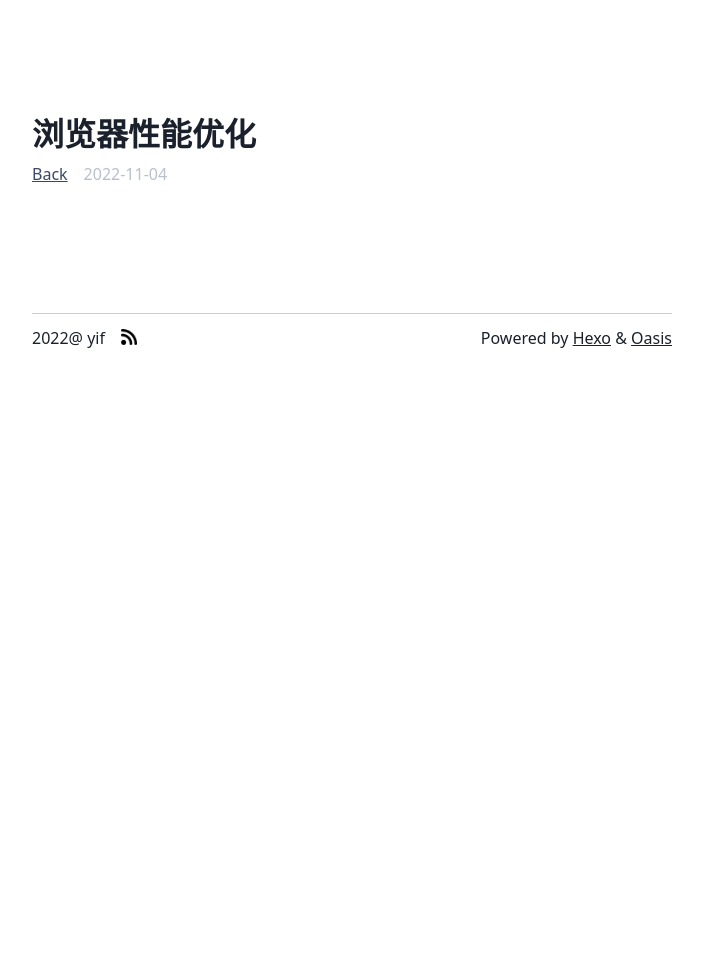
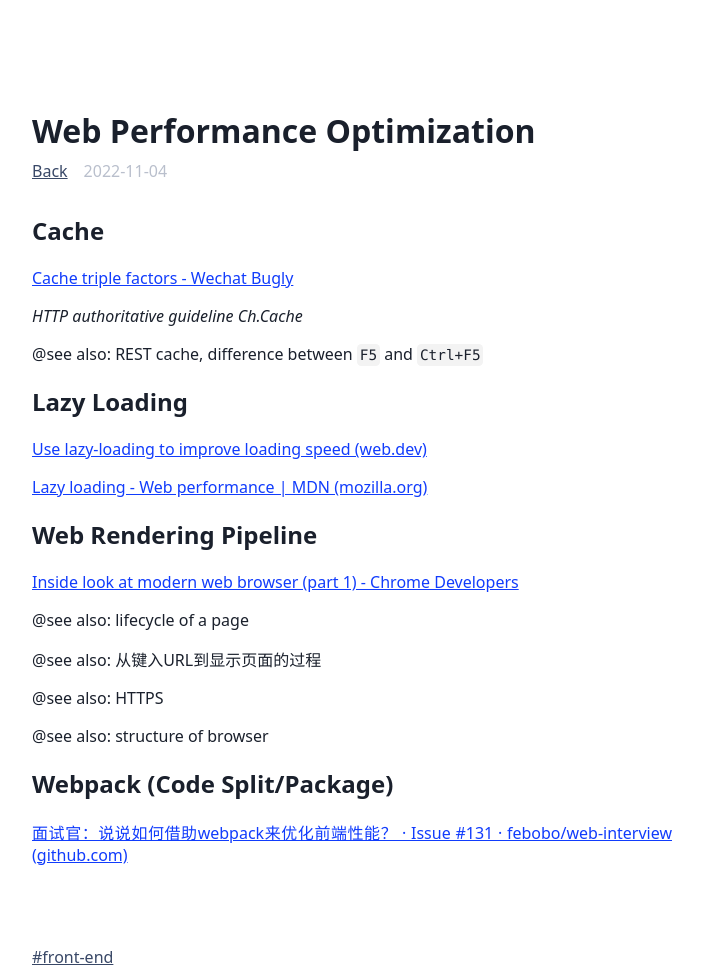
Before and after one commit to eggyShrimp/moshian90s.github.io, a plain HTML site: page 2022/11/04/browser-optimization/index.html in a window 1280 px wide. Shown: the top 971 px of the page, without its empty margins (288-991 px from the left). Before the commit the page ends 800 px from the top, so only its background shows below. Drawn offline with Linux system fonts and the light colour scheme.

Commit message:
Site updated: 2022-11-04 23:38:18

```diff
--- a/2022/11/04/browser-optimization/index.html
+++ b/2022/11/04/browser-optimization/index.html
@@ -1,2 +1,13 @@
-<!DOCTYPE html><html lang="zh-CN"><head><meta charset="UTF-8"><title>浏览器性能优化 │ bigfish's writings😗</title><link rel="stylesheet" href="/css/oasis.css"><meta name="generator" content="Hexo 5.4.2"><link rel="alternate" href="/atom.xml" title="bigfish's writings😗" type="application/atom+xml">
-</head><body><div id="content"><h1 id="title">浏览器性能优化</h1><div id="menu-outer"><nav id="menu-inner"><a id="menu-back" href="javascript:history.back()">Back</a><time datetime="2022-11-04T14:29:34.000Z">2022-11-04</time></nav></div><div id="content-outer"><div id="content-inner"><article id="post"></article><div id="paginator"></div></div></div><div id="bottom-outer"><div id="bottom-inner"><hr><div><div><a>2022@ yif</a><a href="/atom.xml"><img src="/assets/rss.png"></a></div><div id="hexo"><a>Powered by&nbsp</a><a target="_blank" rel="noopener" href="https://hexo.io">Hexo</a><a>&nbsp&&nbsp</a><a target="_blank" rel="noopener" href="https://github.com/qiantao94/hexo-theme-oasis">Oasis</a></div></div></div></div></div></body><script src="/js/oasis.js"></script></html>
+<!DOCTYPE html><html lang="zh-CN"><head><meta charset="UTF-8"><title>Web Performance Optimization │ bigfish's writings😗</title><link rel="stylesheet" href="/css/oasis.css"><meta name="generator" content="Hexo 5.4.2"><link rel="alternate" href="/atom.xml" title="bigfish's writings😗" type="application/atom+xml">
+</head><body><div id="content"><h1 id="title">Web Performance Optimization</h1><div id="menu-outer"><nav id="menu-inner"><a id="menu-back" href="javascript:history.back()">Back</a><time datetime="2022-11-04T14:29:34.000Z">2022-11-04</time></nav></div><div id="content-outer"><div id="content-inner"><article id="post"><h1 id="Cache"><a href="#Cache" class="headerlink" title="Cache"></a>Cache</h1><p><a target="_blank" rel="noopener" href="https://mp.weixin.qq.com/s/qOMO0LIdA47j3RjhbCWUEQ">Cache triple factors - Wechat Bugly</a></p>
+<p><em>HTTP authoritative guideline Ch.Cache</em></p>
+<p>@see also: REST cache, difference between <code>F5</code> and <code>Ctrl+F5</code></p>
+<h1 id="Lazy-Loading"><a href="#Lazy-Loading" class="headerlink" title="Lazy Loading"></a>Lazy Loading</h1><p> <a target="_blank" rel="noopener" href="https://web.dev/i18n/en/lazy-loading/">Use lazy-loading to improve loading speed (web.dev)</a> </p>
+<p> <a target="_blank" rel="noopener" href="https://developer.mozilla.org/en-US/docs/Web/Performance/Lazy_loading">Lazy loading - Web performance | MDN (mozilla.org)</a> </p>
+<h1 id="Web-Rendering-Pipeline"><a href="#Web-Rendering-Pipeline" class="headerlink" title="Web Rendering Pipeline"></a>Web Rendering Pipeline</h1><p><a target="_blank" rel="noopener" href="https://developer.chrome.com/blog/inside-browser-part1/">Inside look at modern web browser (part 1) - Chrome Developers</a> </p>
+<p>@see also: lifecycle of a page</p>
+<p>@see also: 从键入URL到显示页面的过程</p>
+<p>@see also: HTTPS</p>
+<p>@see also: structure of browser</p>
+<h1 id="Webpack-Code-Split-Package"><a href="#Webpack-Code-Split-Package" class="headerlink" title="Webpack (Code Split/Package)"></a>Webpack (Code Split/Package)</h1><p> <a target="_blank" rel="noopener" href="https://github.com/febobo/web-interview/issues/131">面试官：说说如何借助webpack来优化前端性能？ · Issue #131 · febobo/web-interview (github.com)</a> </p>
+<div class="post-tags"><a class="post-tag-link" href="/tags/front-end/" rel="tag">#front-end</a></div></article><div id="paginator"></div></div></div><div id="bottom-outer"><div id="bottom-inner"><hr><div><div><a>2022@ </a><a href="/atom.xml"><img src="/assets/rss.png"></a></div><div id="hexo"><a>Powered by&nbsp</a><a target="_blank" rel="noopener" href="https://hexo.io">Hexo</a><a>&nbsp&&nbsp</a><a target="_blank" rel="noopener" href="https://github.com/qiantao94/hexo-theme-oasis">Oasis</a></div></div></div></div></div></body><script src="/js/oasis.js"></script></html>
```
Also changed, not shown: archives/2022/11/index.html (+1 -1 lines), archives/2022/index.html (+1 -1 lines), archives/index.html (+1 -1 lines), atom.xml (+12 -3 lines), index.html (+1 -1 lines), tags/front-end/index.html (added, +2 -0 lines).
